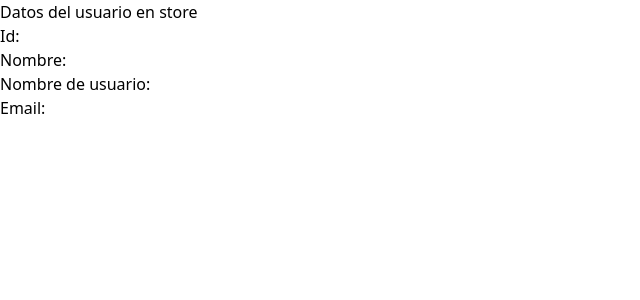
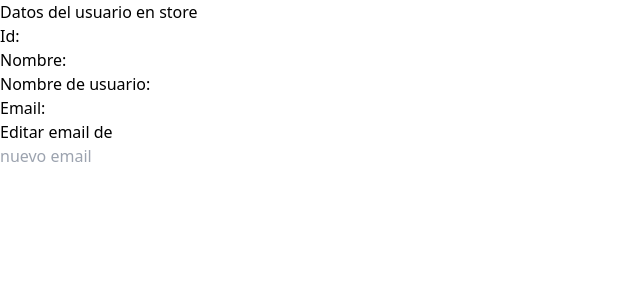
Before and after one commit to rigobersio/redux-toolkit, a React (Vite) app in the folder front/: page / in a window 1280 px wide. Shown: the top 300 px of the page, without its empty margins (0-640 px from the left). Built offline with nearby package versions, Linux system fonts and the light colour scheme; no server answers.

Commit message:
(ryzen)(debugueo general)

```diff
--- a/front/src/App.jsx
+++ b/front/src/App.jsx
@@ -3,6 +3,7 @@ import { useDispatch } from "react-redux";
 
 import { addUser } from "./redux/userSlice";
 import DataUser from "./components/dataUser/DataUser";
+import EmailUser from "./components/emailUser/EmailUser";
 
 function App() {
 
@@ -22,6 +23,7 @@ function App() {
         Datos del usuario en store
         </h2>
         <DataUser />
+        <EmailUser />
       </div>
     </>
   )
--- a/front/src/components/emailUser/EmailUser.jsx
+++ b/front/src/components/emailUser/EmailUser.jsx
@@ -3,8 +3,10 @@ import { useSelector, useDispatch } from 'react-redux';
 import { changeEmail } from '../../redux/userSlice';
 
 const EmailUser = () => {
+
   const dispatch = useDispatch();
   const email = useSelector((state) => state.user.email);
+  const name = useSelector((state) => state.user.name);
 
   const handlerChange = (event) => {
     const newEmail = event.target.value;
@@ -12,9 +14,9 @@ const EmailUser = () => {
   }
 
   return (
-    <div>
-      <p>Editar email de {user.name}</p>
-      <input type="email" value={email} placeholder="nuevo email" onChange={handlerChange} />
+    <div className='mt-5'>
+      <p className='mb-4'>Editar email de {name}</p>
+      <input className='border border-gray-300 p-2 rounded-md w-64 focus:outline-none focus:border-blue-500' type="email" value={email} placeholder="nuevo email" onChange={handlerChange} />
     </div>
   )
 }
```
